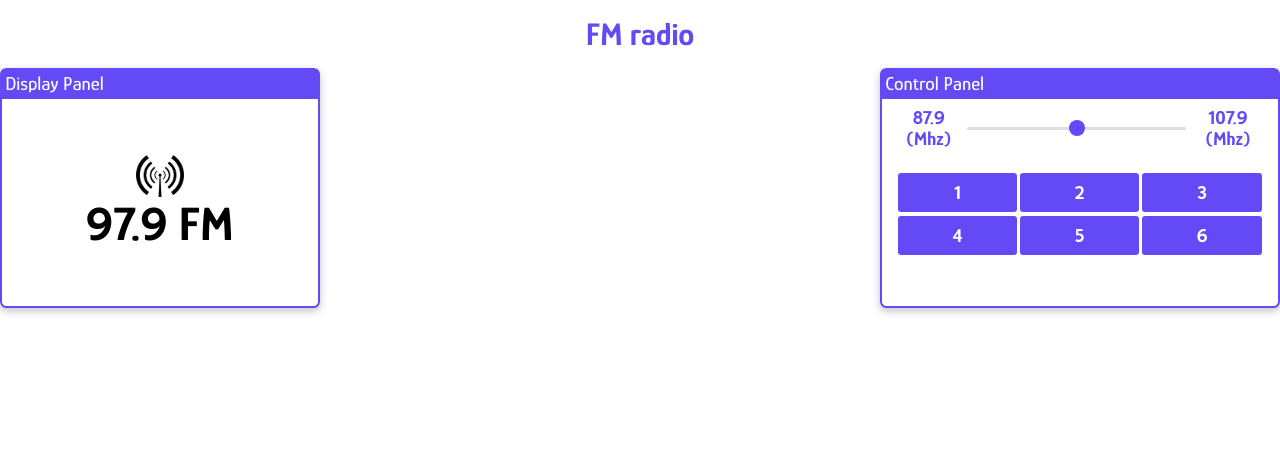
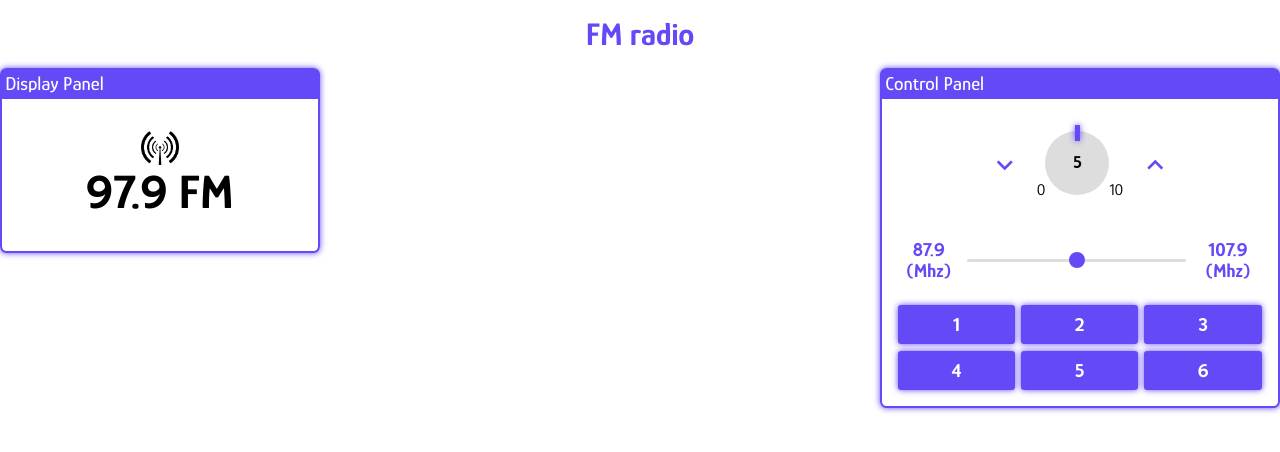
Before and after one commit to davidyoon1001/FM-radio, a plain HTML site: page index.html in a window 1280 px wide. Drawn offline with Linux system fonts and the light colour scheme.

Commit message:
rotary knob css&js work

```diff
--- a/css/style.css
+++ b/css/style.css
@@ -29,10 +29,10 @@ header h1{
 }
 
 .panel-wrapper{
-    box-shadow: rgba(0, 0, 0, 0.24) 0px 3px 8px;
+    box-shadow: 0 0 0.4rem 0 hsl(249, 92%, 63%);
     position: absolute;
     width: 20rem;
-    height: 15rem;
+    height: auto;
     border: 2px solid  hsl(249, 92%, 63%);
     border-radius: .4rem;
     display: flex;
@@ -52,9 +52,8 @@ header h1{
     flex-direction: column;
     justify-content: center;
     align-items: center;
-    width: 100%;
-    height: 100%;
     color: black;
+    padding: 2rem;
 }
 .frequency-wrapper img{
     width: 15%;
@@ -103,10 +102,12 @@ header h1{
 .button-wrapper{
     padding: 1rem;
     display: grid;
-    gap: .2rem;
+    gap: .4rem;
     grid-template-columns: auto auto auto;
+
 }
 .button-wrapper button{
+    box-shadow: 0 0 0.4rem 0 hsl(249, 92%, 63%);
     cursor: pointer;
     background-color: hsl(249, 92%, 63%);
     border: 1px solid transparent;
@@ -123,5 +124,65 @@ header h1{
     background-color: white;
 }
 .button-wrapper button:active{
-    transform: scale(0.93);
+    transform: scale(0.95);
 }
+.rotary-knob-wrapper{
+    display: flex;
+    margin: 2rem auto;
+    align-items: baseline;
+}
+.rotary-knob{
+  position: relative;
+  background-color: #dddddd;
+  width: 4rem;
+  height: 4rem;
+  border-radius: 50%;
+}
+.rotary-knob-wrapper .material-icons{
+    font-size: 2rem;
+}
+
+.knob {
+  position: absolute;
+  width: 100%;
+  height: 100%;
+  border-radius: 50%;
+  transform: rotate(135deg);
+  z-index: 10;
+  transition: .3s;
+}
+.current-vol{
+    text-align: center;
+    position: absolute;
+    left: 0;
+    right: 0;
+    font-size: 1.1rem;
+    font-weight: 700;
+    bottom: 36%;
+}
+
+.knob:before {
+  content: "";
+  position: absolute;
+  bottom: 0rem;
+  left: 1rem;
+  width: .3rem;
+  height: 1rem;
+  background-color:  hsl(249, 92%, 63%);
+  border-radius: 0;
+  box-shadow: 0 0 0.4rem 0 hsl(249, 92%, 63%);
+  transform: translate(-.5rem, -.2rem) rotate(45deg);
+
+}
+.volume-controller {
+    color: hsl(249, 92%, 63%);
+    cursor: pointer;
+    margin: auto;
+    padding-right: 1rem;
+    padding-left: 1rem;
+    transition: .2s;
+}
+
+.volume-controller:active{
+    transform: scale(0.8);
+}
--- a/index.html
+++ b/index.html
@@ -6,6 +6,7 @@
     <meta name="viewport" content="width=device-width, initial-scale=1">
     <link rel="stylesheet" href="css/style.css">
     <link rel="stylesheet" href="css/ress.css">
+    <link rel="stylesheet" href="https://fonts.googleapis.com/icon?family=Material+Icons">
     <link href="https://fonts.googleapis.com/css2?family=Glory:ital,wght@0,300;0,400;0,500;0,700;1,300&display=swap"
         rel="stylesheet">
     <title>David Yoon | FM radio frontend design</title>
@@ -29,13 +30,21 @@
         </div>
         <div class="panel-wrapper panel-right">
             <label>Control Panel</label>
-            <div>
-                <div id="app"></div>
+            <div class="rotary-knob-wrapper">
+                <span class="material-icons volume-controller">expand_more</span>
+                <span>0</span>
+                <div class="rotary-knob">
+                    <p class="current-vol">5</p>
+                    <div class="knob">
+                    </div>
+                </div>
+                <span>10</span>
+                <span class="material-icons volume-controller">expand_less</span>
             </div>
             <div class="range">
                 <div class="slider">
                     <div class="frequency">87.9 (Mhz)</div>
-                    <input type="range" name="volum-controller" min="87.9" max="107.9" value="97.9" step="0.2">
+                    <input type="range" min="87.9" max="107.9" value="97.9" step="0.2">
                     <div class="frequency">107.9 (Mhz)</div>
                 </div>
             </div>
@@ -48,6 +57,7 @@
                 <button>6</button>
             </div>
         </div>
+
     </main>
     <script src="js/index.js"></script>
 </body>
--- a/js/index.js
+++ b/js/index.js
@@ -1,5 +1,52 @@
-var frequency_value = document.querySelector(".frequency-value")
-var slider_input = document.querySelector(".slider").querySelector("input")
+var frequency_value = document.querySelector(".frequency-value");
+var slider_input = document.querySelector(".slider").querySelector("input");
+var knob = document.querySelector(".knob");
+var angle = 135;
+var minangle = 0;
+var maxangle = 270;
+var current_vol = document.querySelector(".current-vol");
+var volume_controller = document.querySelectorAll(".volume-controller");
+
+function moveKnob(direction) {
+    if (direction == "up") {
+        if (angle + 27 <= maxangle) {
+            angle = angle + 27;
+            setAngle(angle);
+            current_vol.innerText = (angle / maxangle) * 10;
+        }
+    } else if (direction == "down") {
+        if (angle - 27 >= minangle) {
+            angle = angle - 27;
+            setAngle(angle);
+            current_vol.innerText = (angle / maxangle) * 10;
+        }
+    }
+}
+
+function setAngle(angle) {
+    knob.style.transform = "rotate(" + angle + "deg)";
+}
+
+knob.addEventListener("mousewheel", function (e) {
+    if (e.deltaY < 0) {
+        moveKnob("down");
+    } else {
+        moveKnob("up");
+    }
+    return false;
+});
+
+volume_controller.forEach((elem) => {
+    elem.addEventListener("click", () => {
+        if (elem.innerText === "expand_less") {
+            moveKnob("up");
+        } else {
+            moveKnob("down");
+        }
+        return false;
+    })
+})
+
 slider_input.oninput = (() => {
     let value = slider_input.value;
     frequency_value.textContent = value + " FM";
```
